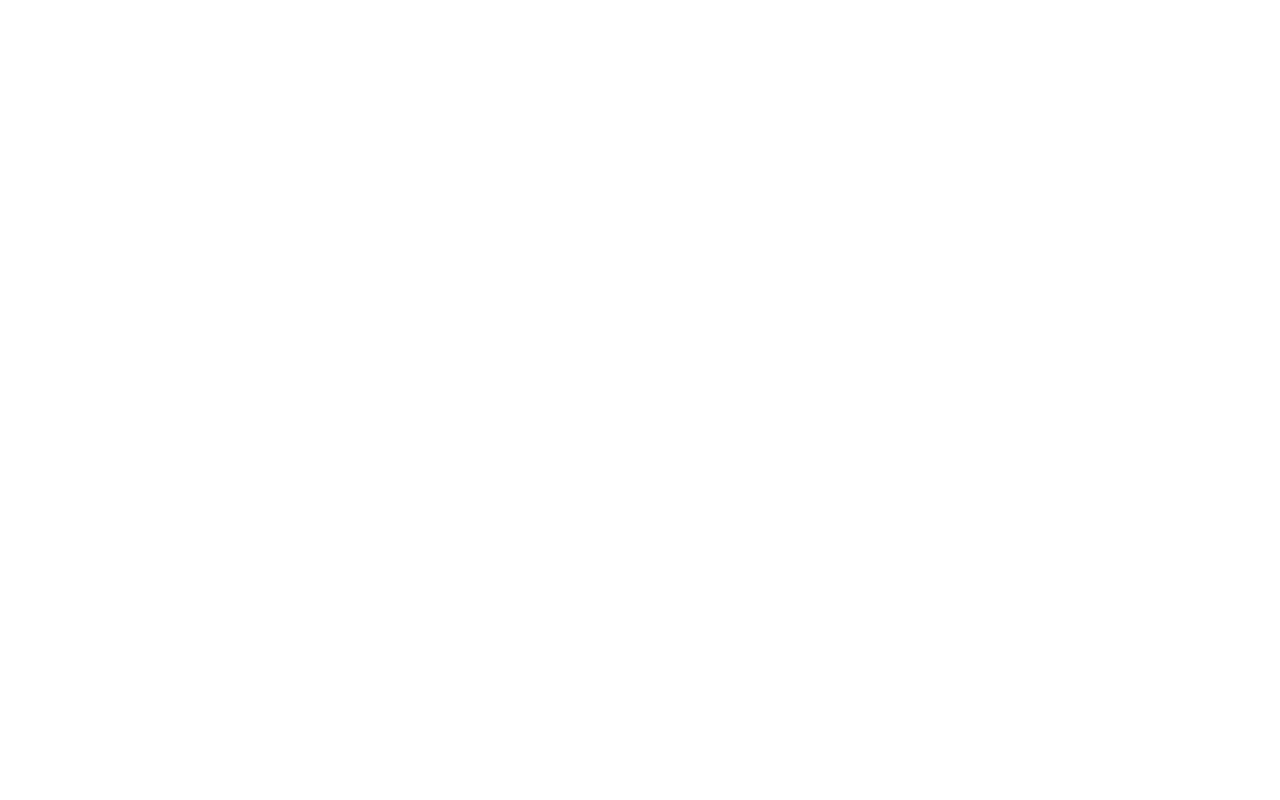
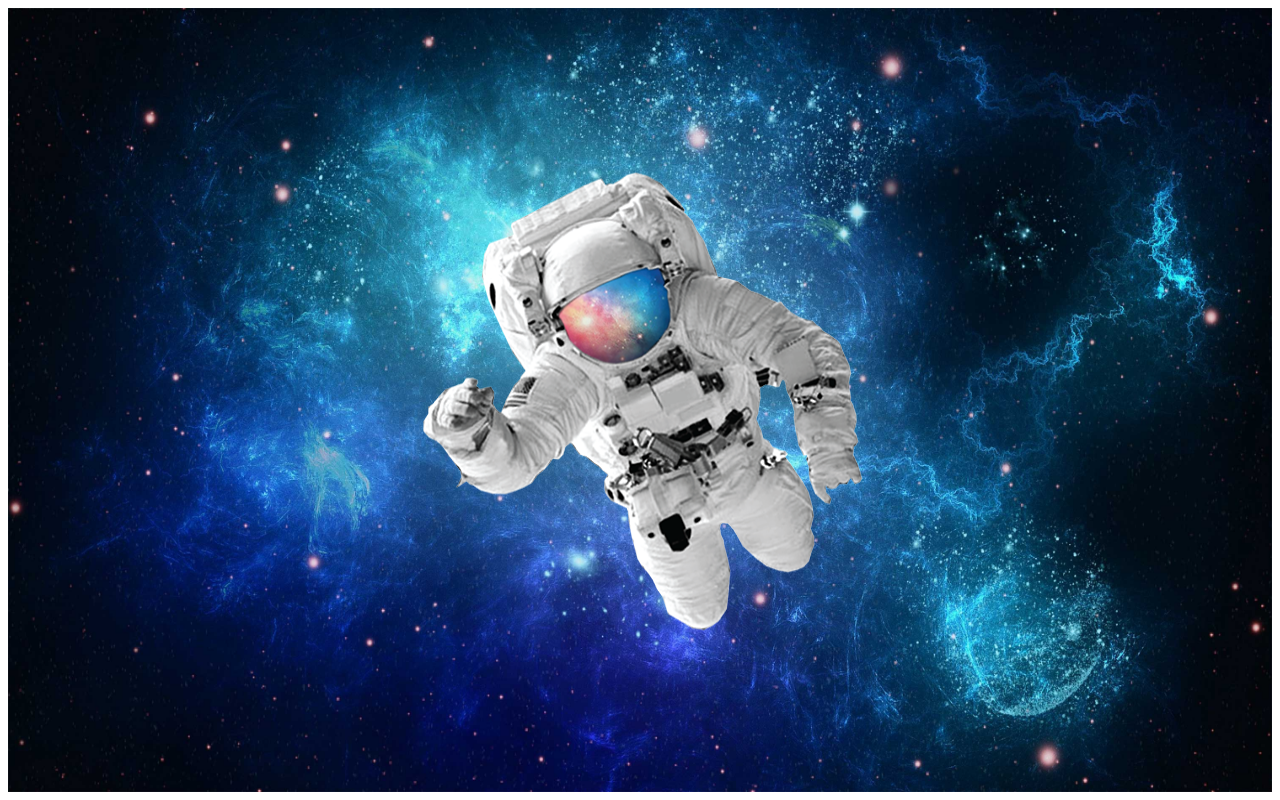
Before and after one commit to LucasPim00/HTML-CSS, a plain HTML site: page Desafios/Desafio11/astronauta.html in a window 1280 px wide. Drawn offline with Linux system fonts and the light colour scheme.

Commit message:
Desafio11

```diff
--- a/Desafios/Desafio11/astronauta.html
+++ b/Desafios/Desafio11/astronauta.html
@@ -1,12 +1,37 @@
 <!DOCTYPE html>
-<html lang="en">
+<html lang="pt-br">
 <head>
     <meta charset="UTF-8">
     <meta http-equiv="X-UA-Compatible" content="IE=edge">
     <meta name="viewport" content="width=device-width, initial-scale=1.0">
-    <title>Document</title>
+    <title>Desafio Astronauta</title>
+    <style>
+        #Contaider
+            {background-image: url('imagens/espaco.jpg');
+            background-size: 100% 100%;
+
+            position: relative;
+            height: 98vh;}
+
+
+        #Conteudo
+            {background-image: url('imagens/astronauta.png');
+            background-size: 100% 100%;
+
+            position: absolute;
+            height: 500px;
+            width: 500px;
+
+
+            left: 50%;
+            top: 50%;
+
+            transform: translate(-50%, -50%);}
+    </style>
 </head>
 <body>
-
+    <section id="Contaider">
+        <article id="Conteudo"></article>
+    </section>
 </body>
 </html>
```
